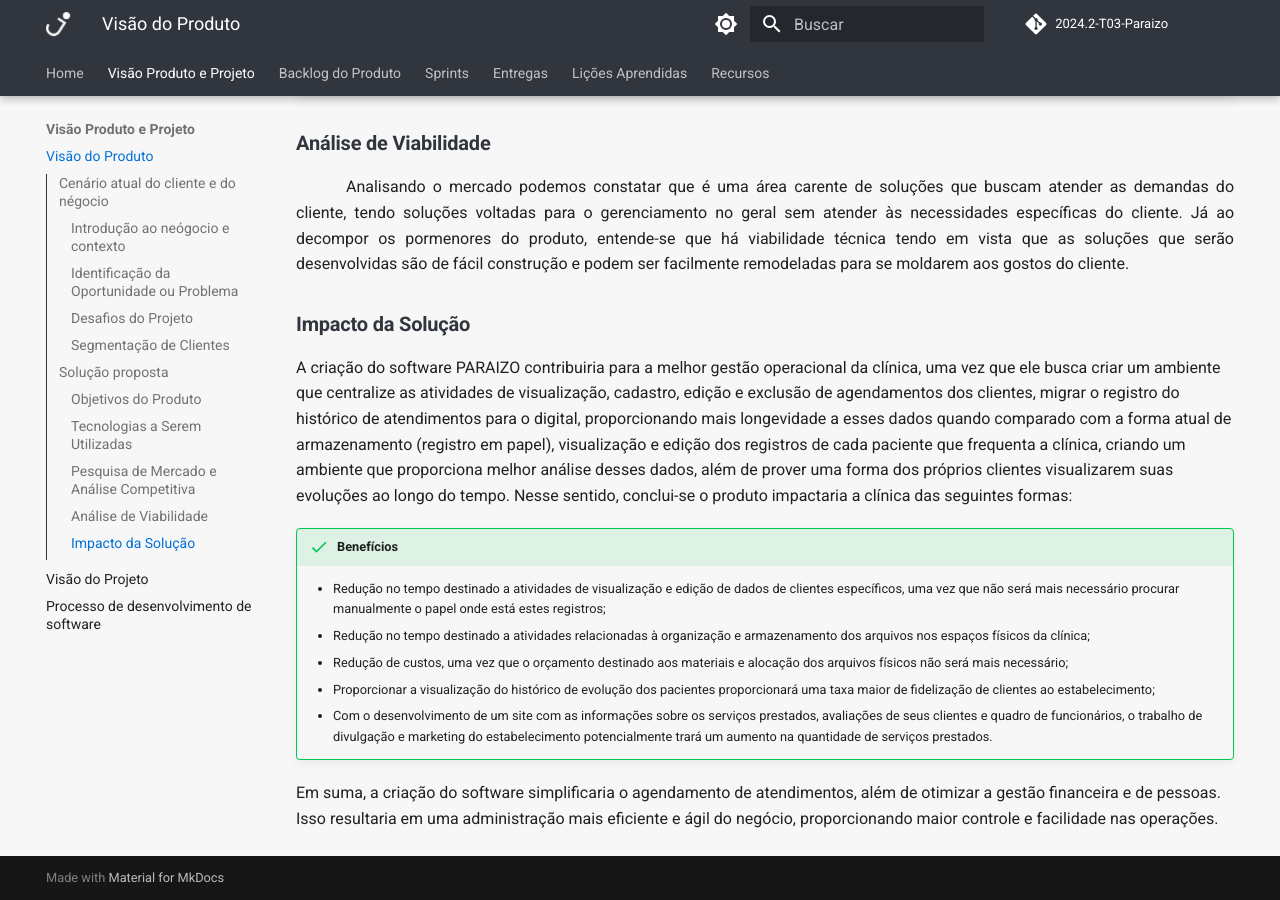
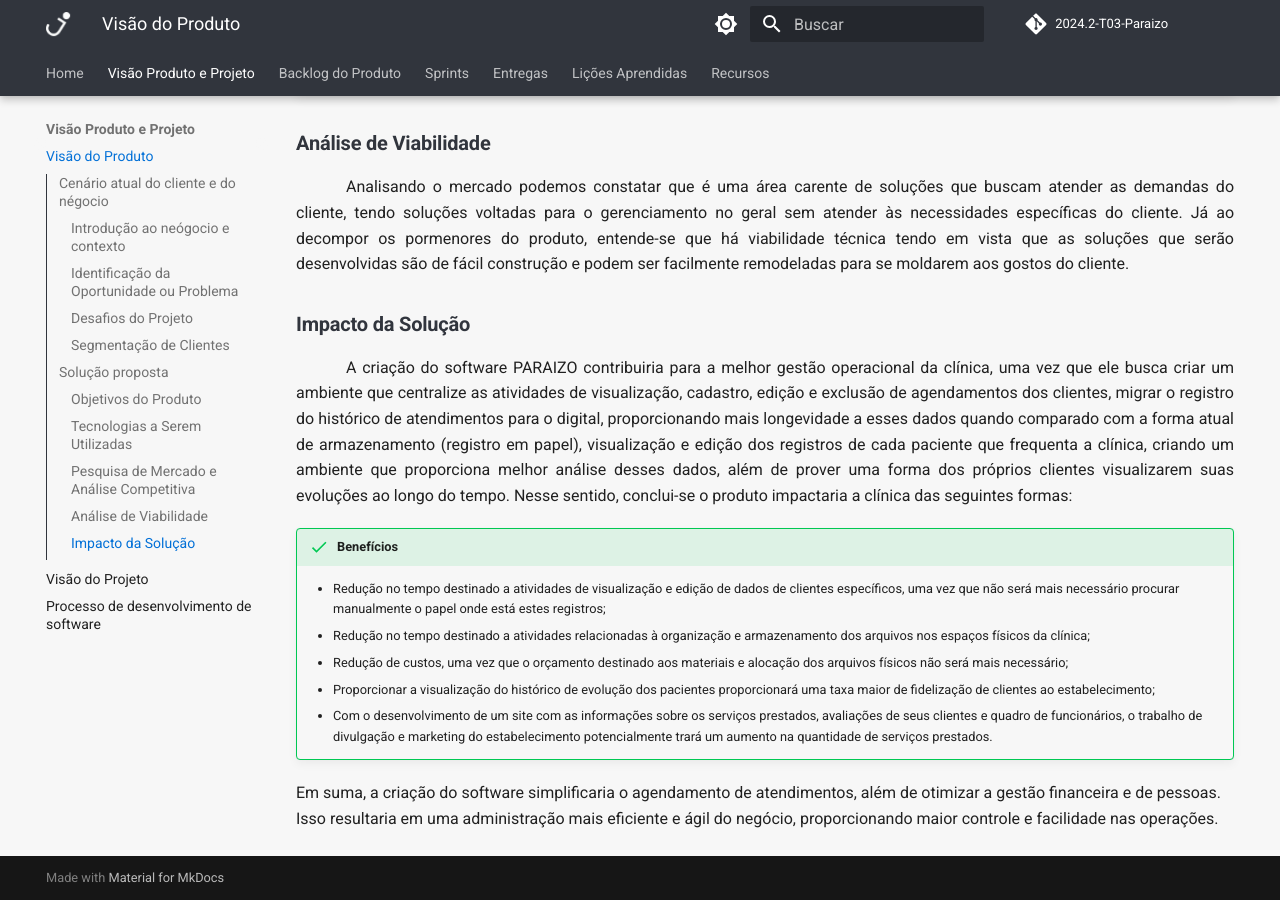
Before and after one commit to mdsreq-fga-unb/2024.2-T03-Paraizo, an MkDocs documentation site: the page built from docs/visao-produto-projeto/visao-produto/index.md, in a window 1280 px wide and 900 px high, scrolled down 3671 px. Built offline with MkDocs 1.6.1 and Material for MkDocs 9.7.7, drawn with Linux system fonts in a browser that asks for light colours; comment, search, counter and statistics services are not loaded; the version menu is left out.

```diff
--- a/docs/visao-produto-projeto/visao-produto/index.md
+++ b/docs/visao-produto-projeto/visao-produto/index.md
@@ -86,7 +86,8 @@
 
 ### **Impacto da Solução**
 
-A criação do software PARAIZO contribuiria para a melhor gestão operacional da clínica, uma vez que ele busca criar um ambiente que centralize as atividades de visualização, cadastro, edição e exclusão de agendamentos dos clientes, migrar o registro do histórico de atendimentos para o digital, proporcionando mais longevidade a esses dados quando comparado com a forma atual de armazenamento (registro em papel), visualização e edição dos registros de cada paciente que frequenta a clínica, criando um ambiente que proporciona melhor análise desses dados, além de prover uma forma dos próprios clientes visualizarem suas evoluções ao longo do tempo. Nesse sentido, conclui-se o produto impactaria a clínica das seguintes formas:
+<p style="text-indent: 50px; text-align: justify;">
+A criação do software PARAIZO contribuiria para a melhor gestão operacional da clínica, uma vez que ele busca criar um ambiente que centralize as atividades de visualização, cadastro, edição e exclusão de agendamentos dos clientes, migrar o registro do histórico de atendimentos para o digital, proporcionando mais longevidade a esses dados quando comparado com a forma atual de armazenamento (registro em papel), visualização e edição dos registros de cada paciente que frequenta a clínica, criando um ambiente que proporciona melhor análise desses dados, além de prover uma forma dos próprios clientes visualizarem suas evoluções ao longo do tempo. Nesse sentido, conclui-se o produto impactaria a clínica das seguintes formas: </p>
 
 !!! success "Benefícios"
 
```
